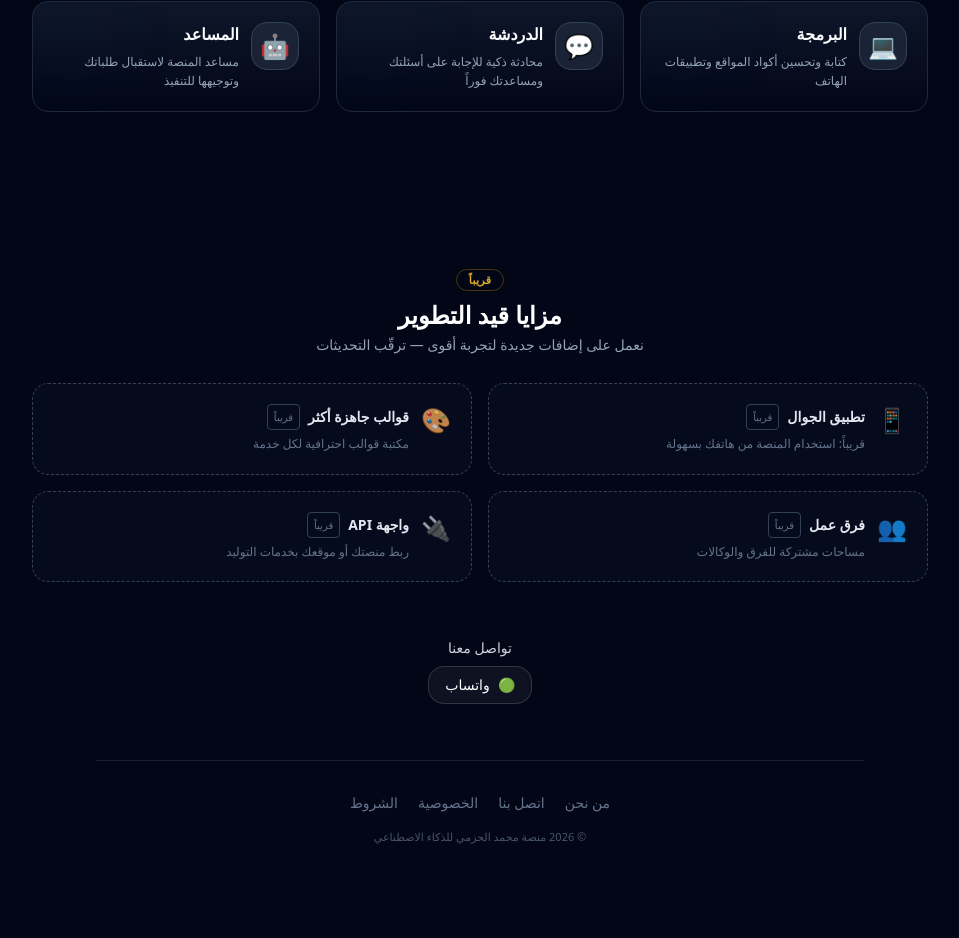
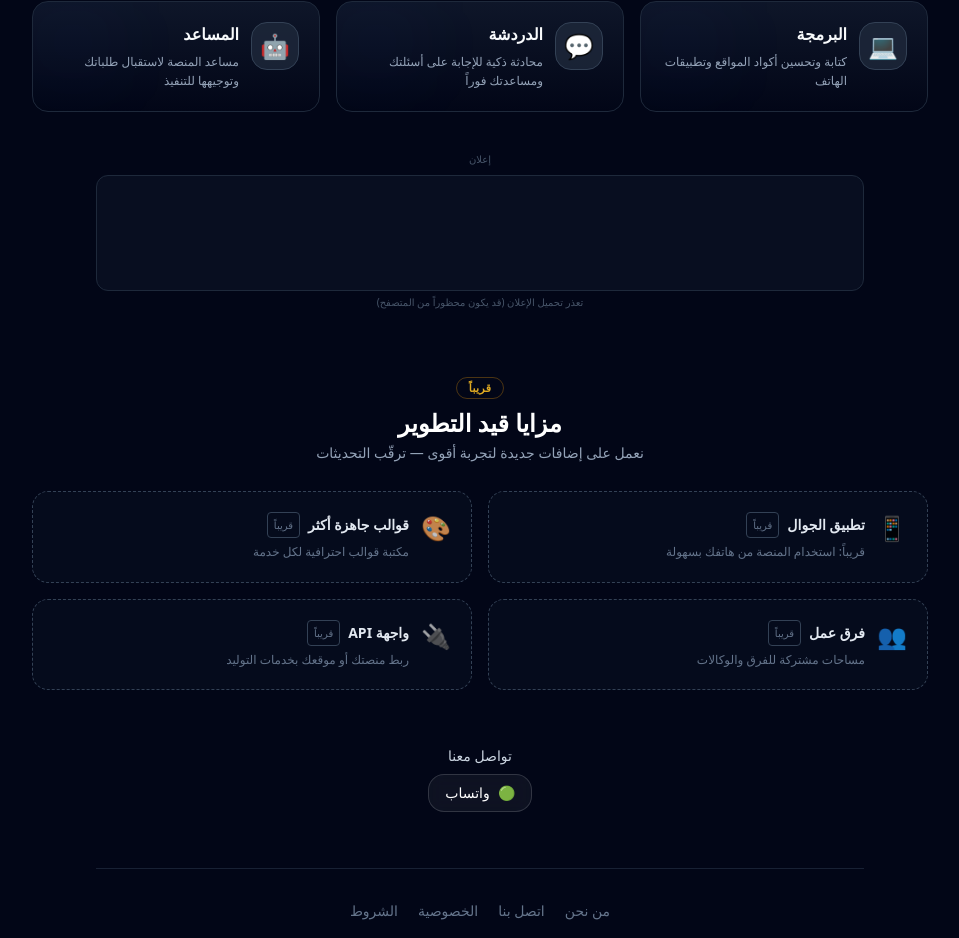
Before and after one commit to mohammed-alhazmi1-ai/mohammed-alhazmi-ai-complete-1, a Next.js app: page / in a window 1280 px wide. Shown: the part 1276-2214 px from the top of the page, without its empty margins (160-1119 px from the left). Built offline with nearby package versions, Linux system fonts and the light colour scheme.

Commit message:
fix: إظهار مربع إعلان أسفل الخدمات بوضوح على الهبوط

```diff
--- a/app/page.tsx
+++ b/app/page.tsx
@@ -404,7 +404,7 @@ export default function HomePage() {
         </section>
 
         {/* ===== إعلان 2: أسفل الخدمات ===== */}
-        <section className="max-w-3xl mx-auto mt-10">
+        <section className="max-w-3xl mx-auto mt-10 mb-2">
           <HilltopBannerBelow />
         </section>
 
--- a/components/site/HilltopBannerBelow.tsx
+++ b/components/site/HilltopBannerBelow.tsx
@@ -1,24 +1,44 @@
 'use client'
 
-import { useEffect, useRef } from 'react'
+import { useEffect, useRef, useState } from 'react'
 
+/**
+ * إعلان HilltopAds — أسفل خدمات صفحة الهبوط
+ */
 export default function HilltopBannerBelow() {
-  const ref = useRef<HTMLDivElement>(null)
+  const boxRef = useRef<HTMLDivElement>(null)
+  const [status, setStatus] = useState<'loading' | 'ready' | 'empty'>('loading')
 
   useEffect(() => {
-    const el = ref.current
-    if (!el) return
-    el.innerHTML = ''
+    const host = boxRef.current
+    if (!host) return
+
+    host.innerHTML = ''
+    setStatus('loading')
+
     const s = document.createElement('script')
     s.async = true
     s.referrerPolicy = 'no-referrer-when-downgrade'
-    ;(s as any).settings = {}
+    // السكربت الذي زوّدتنا به للإعلان السفلي
     s.src =
       '//massivesalad.com/bOX.Vcsnd/Gblu0UY/WHcx/LeFmL9KuNZ-U/lTk-PcT/cWyoOpT/YGypOkDeUst/NTzGIS5oNxjfII4wOlQj'
-    el.appendChild(s)
+    // @ts-expect-error إعدادات الشبكة
+    s.settings = {}
+
+    s.onload = () => setStatus('ready')
+    s.onerror = () => setStatus('empty')
+
+    host.appendChild(s)
+
+    // إن لم يُحقن محتوى خلال ثوانٍ نُظهر أن المساحة جاهزة
+    const t = setTimeout(() => {
+      setStatus((prev) => (prev === 'loading' ? 'ready' : prev))
+    }, 2500)
+
     return () => {
+      clearTimeout(t)
       try {
-        el.innerHTML = ''
+        host.innerHTML = ''
       } catch {
         /* */
       }
@@ -26,8 +46,21 @@ export default function HilltopBannerBelow() {
   }, [])
 
   return (
-    <div className="w-full flex justify-center overflow-hidden min-h-[50px]" dir="ltr">
-      <div ref={ref} className="w-full max-w-3xl min-h-[50px]" />
+    <div className="w-full" dir="ltr">
+      <p className="text-center text-[10px] text-slate-600 mb-2" dir="rtl">
+        إعلان
+      </p>
+      <div
+        className="w-full min-h-[100px] overflow-hidden rounded-xl border border-slate-800 bg-slate-900/50 flex items-center justify-center px-2 py-3"
+        aria-label="إعلان أسفل الخدمات"
+      >
+        <div ref={boxRef} className="w-full max-w-3xl min-h-[90px] flex justify-center items-center" />
+      </div>
+      {status === 'empty' && (
+        <p className="text-center text-[10px] text-slate-600 mt-1" dir="rtl">
+          تعذر تحميل الإعلان (قد يكون محظوراً من المتصفح)
+        </p>
+      )}
     </div>
   )
 }
```
